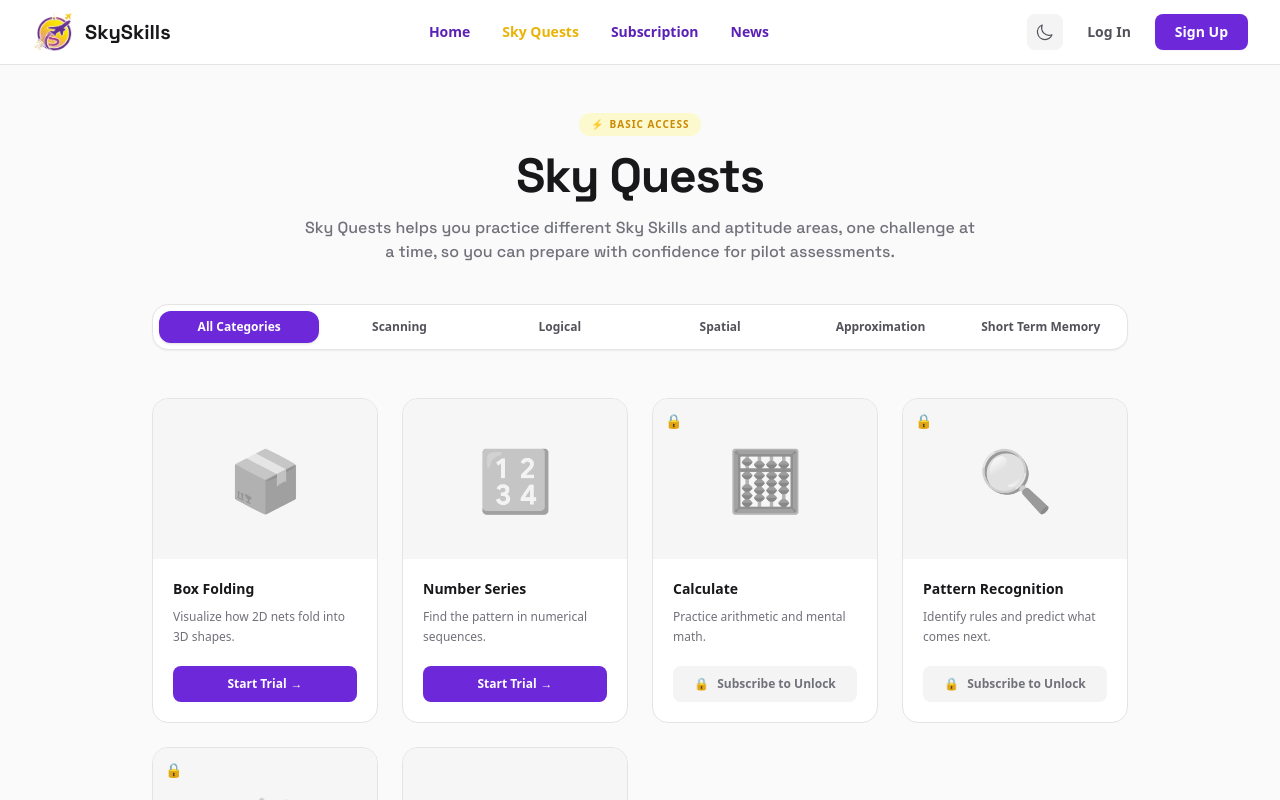
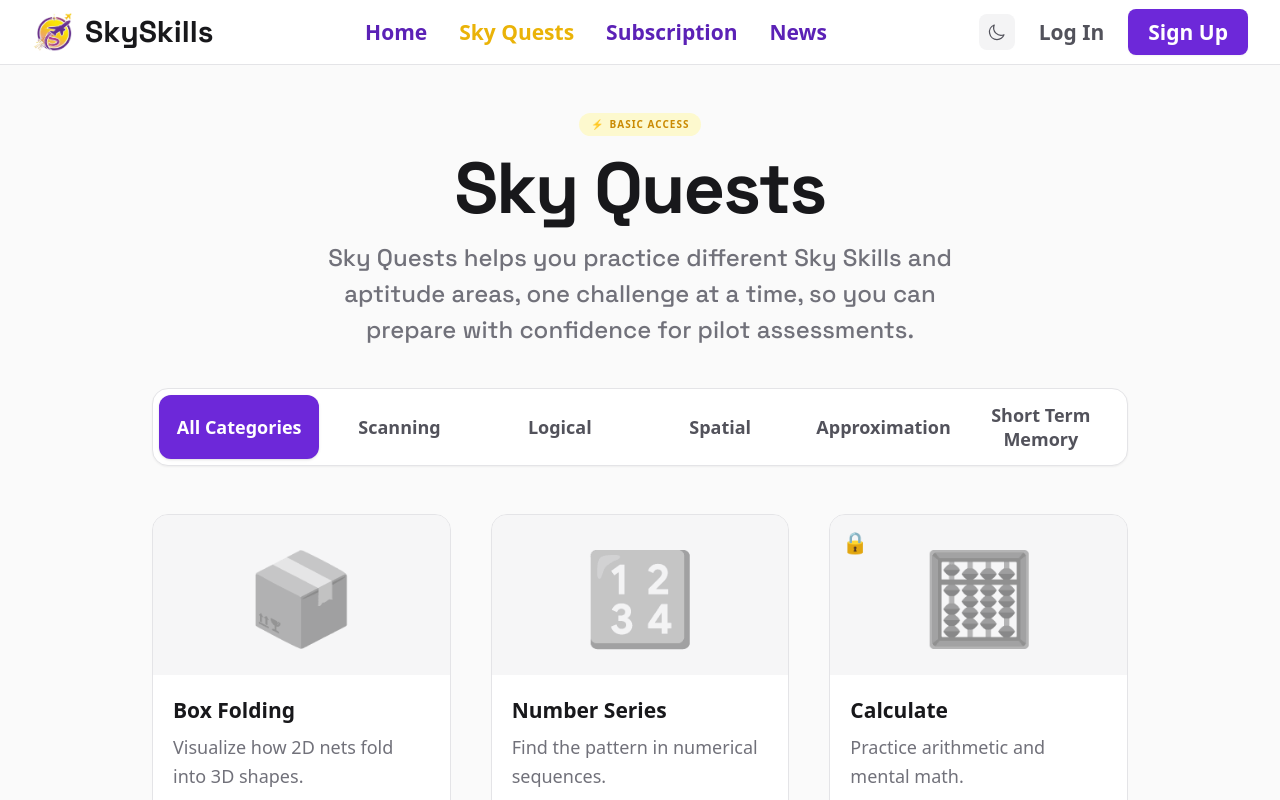
Before and after one commit to DanCPE/sky-skills-pilot, a Next.js app: page /sky-quest in a window 1280 px wide. Shown: the top 800 px of the page. Built offline with nearby package versions, Linux system fonts and the light colour scheme.

Commit message:
feat: Implement dynamic font scaling via Tailwind config and refine UI typography and layout across pages.

```diff
--- a/src/app/page.tsx
+++ b/src/app/page.tsx
@@ -3,7 +3,7 @@ import Image from "next/image";
 
 export default function Home() {
   return (
-    <div className="min-h-screen bg-[#0a0f18] text-white">
+    <div className="min-h-screen bg-[#0a0f18] text-white" style={{ "--font-scale": 1 } as React.CSSProperties}>
       {/* Hero Section */}
       <div className="relative min-h-[calc(100vh-4rem)] flex items-center justify-center overflow-hidden">
         {/* Background Image Layer */}
--- a/src/app/sky-quest/page.tsx
+++ b/src/app/sky-quest/page.tsx
@@ -62,7 +62,7 @@ export default function SkyQuestPage() {
 
         {/* Topic Cards Grid */}
         {filteredTopics.length > 0 ? (
-          <div className="grid grid-cols-1 gap-6 sm:grid-cols-2 md:grid-cols-3 lg:grid-cols-4">
+          <div className="grid grid-cols-1 gap-8 sm:grid-cols-2 md:gap-10 lg:grid-cols-3">
             {filteredTopics.map((topic) => (
               <div
                 key={topic.slug}
--- a/src/app/subscription/page.tsx
+++ b/src/app/subscription/page.tsx
@@ -78,7 +78,7 @@ const faqs = [
 
 export default function SubscriptionPage() {
   return (
-    <div className="min-h-screen bg-[#fafafa] text-zinc-900 pb-32">
+    <div className="min-h-screen bg-[#fafafa] text-zinc-900 pb-32" style={{ "--font-scale": 1 } as React.CSSProperties}>
       {/* Hero Banner Section */}
       <section className="relative w-full h-[380px] md:h-[450px] flex items-center justify-center overflow-hidden">
         {/* Background Image with Gradient Overlay */}
@@ -115,6 +115,7 @@ export default function SubscriptionPage() {
           {plans.map((plan) => (
             <div
               key={plan.name}
+              style={{ "--font-scale": 1.2 } as React.CSSProperties}
               className={`relative flex flex-col rounded-2xl p-6 transition-transform hover:-translate-y-2 shadow-xl ${
                 plan.isPopular
                   ? "bg-[#2b253b] text-white border-2 border-yellow-400 shadow-yellow-900/20"
@@ -122,7 +123,7 @@ export default function SubscriptionPage() {
               }`}
             >
               {plan.isPopular && (
-                <div className="absolute top-0 right-6 -translate-y-1/2 bg-yellow-400 text-zinc-900 px-3 py-1 rounded-sm text-[10px] font-bold uppercase tracking-widest shadow-sm">
+                <div className="absolute top-0 right-6 -translate-y-1/2 bg-yellow-400 text-zinc-900 px-3 py-1 rounded-sm text-[12px] font-bold uppercase tracking-widest shadow-sm">
                   Recommended
                 </div>
               )}
@@ -149,7 +150,7 @@ export default function SubscriptionPage() {
                   </span>
                 )}
               </div>
-              <p className={`text-[11px] leading-relaxed min-h-[40px] ${plan.isPopular ? "text-violet-200" : "text-zinc-500"}`}>
+              <p className={`text-[13px] leading-relaxed min-h-[40px] ${plan.isPopular ? "text-violet-200" : "text-zinc-500"}`}>
                 {plan.description}
               </p>
 
@@ -183,7 +184,7 @@ export default function SubscriptionPage() {
                       </span>
                     </div>
                     {feature === "Skills Dashboard" && (
-                      <span className={`text-[9px] ml-6 leading-relaxed ${plan.isPopular ? "text-violet-300" : "text-zinc-400"}`}>
+                      <span className={`text-[11px] ml-6 leading-relaxed ${plan.isPopular ? "text-violet-300" : "text-zinc-400"}`}>
                         compare, and analyze your scores to identify strengths and areas for improvement
                       </span>
                     )}
--- a/tailwind.config.js
+++ b/tailwind.config.js
@@ -6,4 +6,23 @@ export default {
     "./src/app/**/*.{js,ts,jsx,tsx,mdx}",
   ],
   darkMode: "class",
+  theme: {
+    extend: {
+      fontSize: {
+        xs: ['calc(0.75rem * var(--font-scale, 1.5))', { lineHeight: 'calc(1rem * var(--font-scale, 1.5))' }],
+        sm: ['calc(0.875rem * var(--font-scale, 1.5))', { lineHeight: 'calc(1.25rem * var(--font-scale, 1.5))' }],
+        base: ['calc(1rem * var(--font-scale, 1.5))', { lineHeight: 'calc(1.5rem * var(--font-scale, 1.5))' }],
+        lg: ['calc(1.125rem * var(--font-scale, 1.5))', { lineHeight: 'calc(1.75rem * var(--font-scale, 1.5))' }],
+        xl: ['calc(1.25rem * var(--font-scale, 1.5))', { lineHeight: 'calc(1.75rem * var(--font-scale, 1.5))' }],
+        '2xl': ['calc(1.5rem * var(--font-scale, 1.5))', { lineHeight: 'calc(2rem * var(--font-scale, 1.5))' }],
+        '3xl': ['calc(1.875rem * var(--font-scale, 1.5))', { lineHeight: 'calc(2.25rem * var(--font-scale, 1.5))' }],
+        '4xl': ['calc(2.25rem * var(--font-scale, 1.5))', { lineHeight: 'calc(2.5rem * var(--font-scale, 1.5))' }],
+        '5xl': ['calc(3rem * var(--font-scale, 1.5))', { lineHeight: '1' }],
+        '6xl': ['calc(3.75rem * var(--font-scale, 1.5))', { lineHeight: '1' }],
+        '7xl': ['calc(4.5rem * var(--font-scale, 1.5))', { lineHeight: '1' }],
+        '8xl': ['calc(6rem * var(--font-scale, 1.5))', { lineHeight: '1' }],
+        '9xl': ['calc(8rem * var(--font-scale, 1.5))', { lineHeight: '1' }],
+      },
+    },
+  },
 };
```
